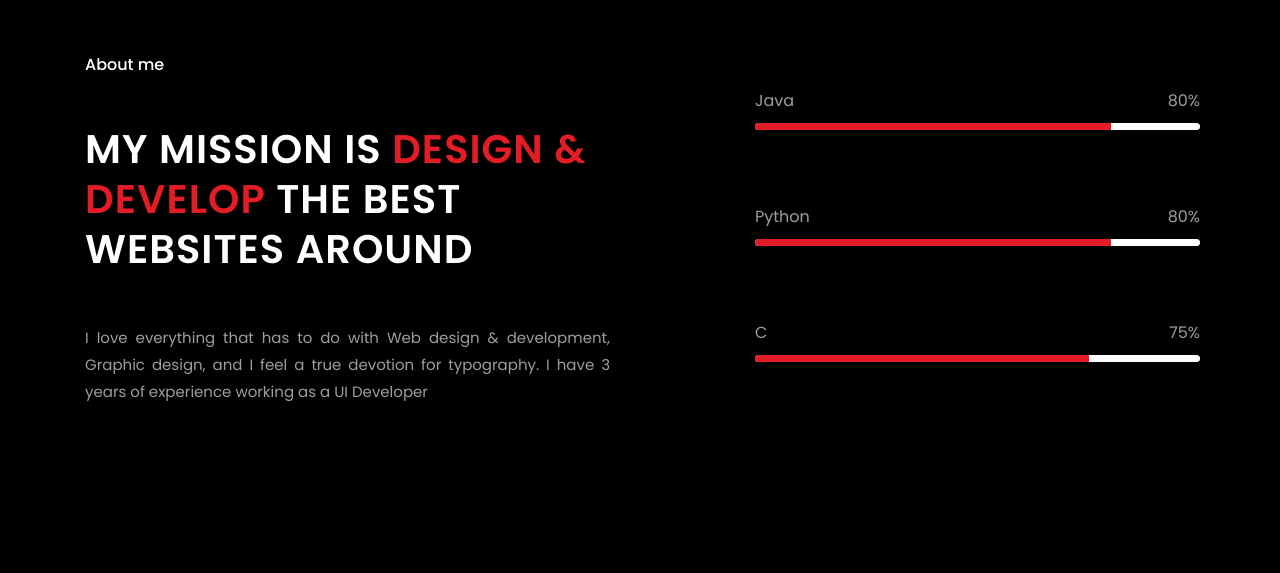
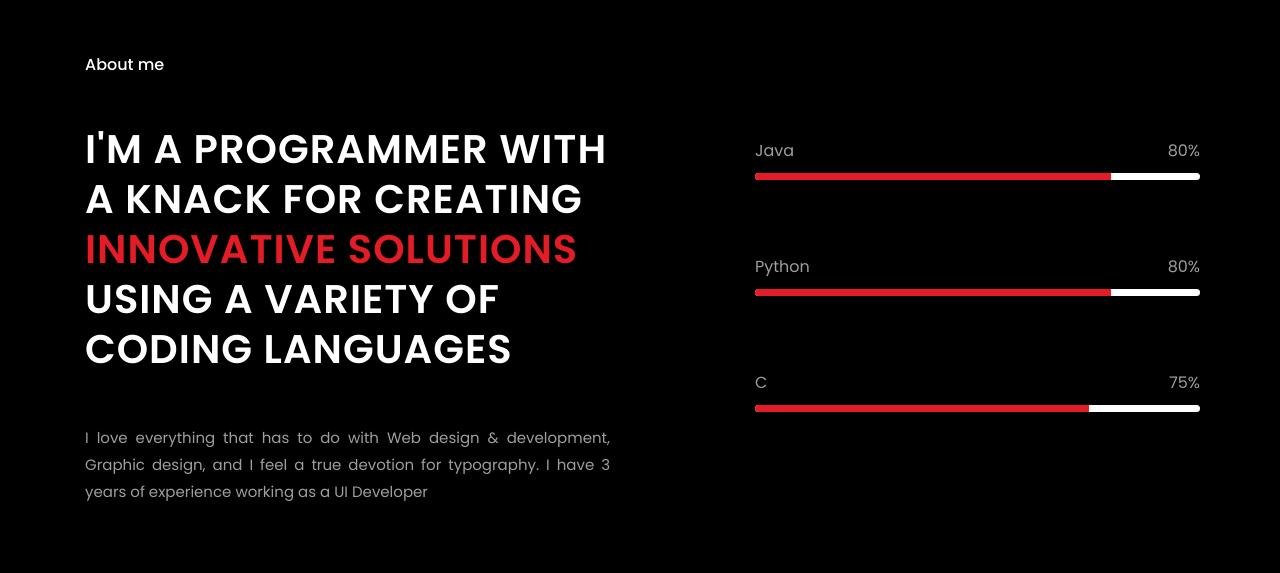
Before and after one commit to zain271/zain271.github.io, a plain HTML site: page index.html in a window 1280 px wide. Shown: the part 900-1473 px from the top of the page. Drawn offline with Linux system fonts and the light colour scheme; a web font is replaced by a local one.

Commit message:
Update index.html

```diff
--- a/index.html
+++ b/index.html
@@ -79,8 +79,8 @@
                                 <div class="content">
                                     <div class="title">
                                         <h4>About me</h4>
-                                        <h2>MY MISSION IS <span>DESIGN & DEVELOP</span>
-                                        THE BEST WEBSITES AROUND</h2>
+                                        <h2> I'm a programmer with a knack for creating <span>innovative solutions</span>
+                                        using a variety of coding languages</h2>
                                         <p>I love everything that has to do with Web design & development,
                                         Graphic design, and I feel a true devotion for typography.
                                         I have 3 years of experience working as a UI Developer</p>
```
